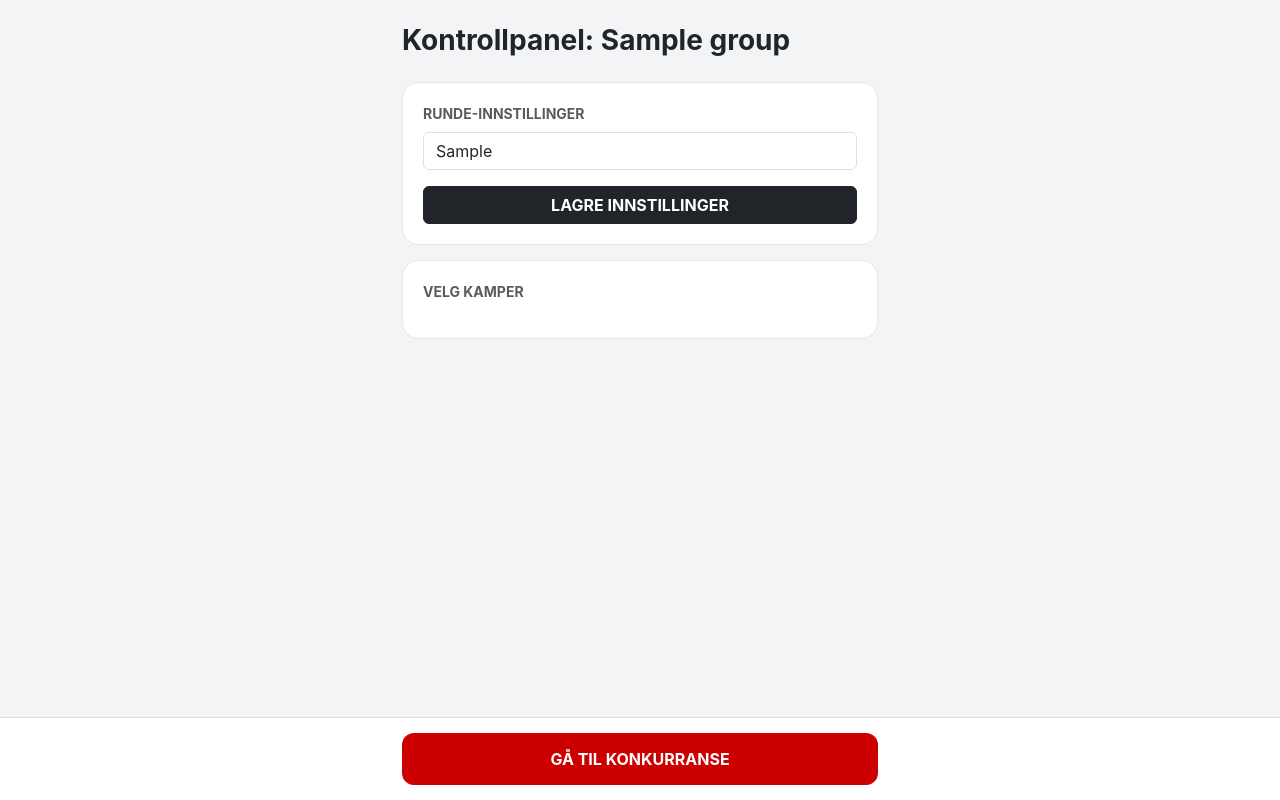
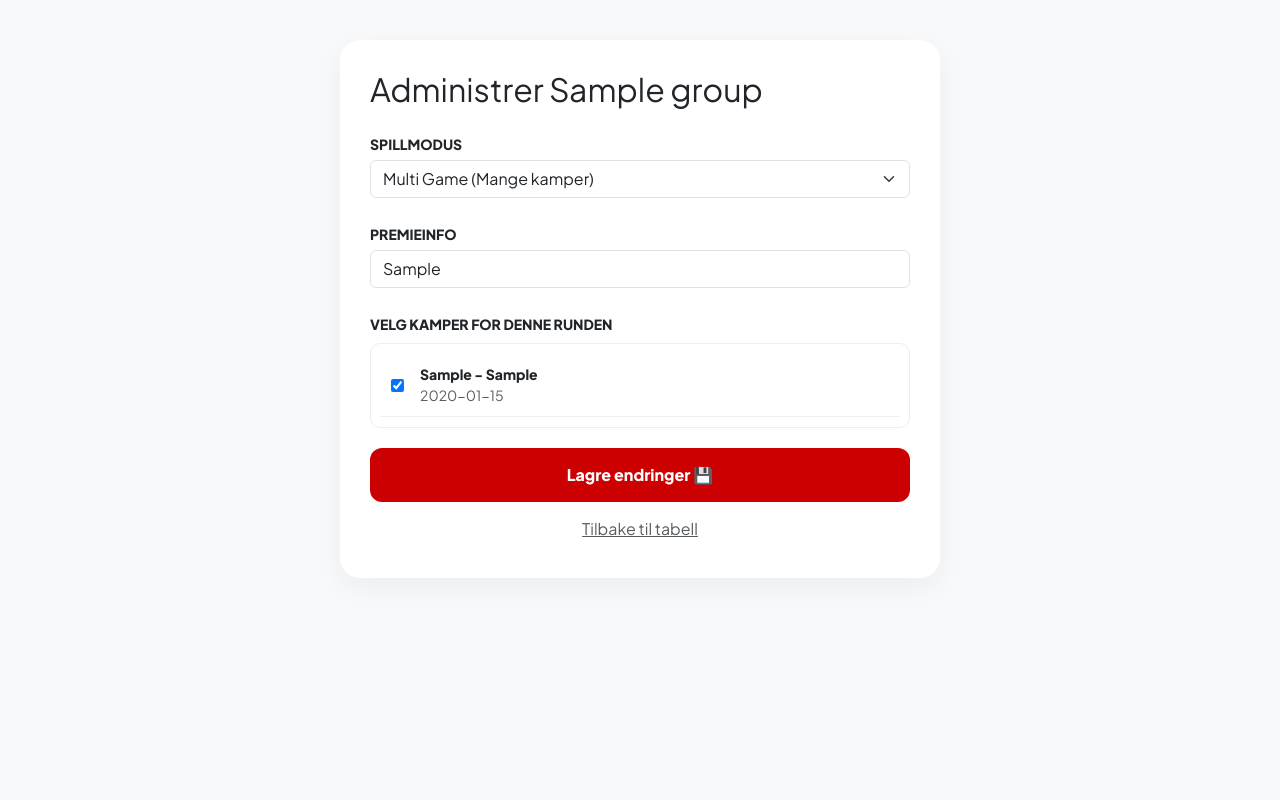
Before and after one commit to claseasybranding-ops/matchday-demo, a Flask app: a page that uses templates/group_admin.html in a window 1280 px wide. Run offline with Flask 3, Linux system fonts and the light colour scheme; tables that the repository leaves empty hold one stand-in row (values such as "Sample post").

Commit message:
Update group_admin.html

```diff
--- a/templates/group_admin.html
+++ b/templates/group_admin.html
@@ -5,69 +5,64 @@
     <meta name="viewport" content="width=device-width, initial-scale=1.0">
     <title>Admin | {{ group[1] }}</title>
     <link href="https://cdn.jsdelivr.net/npm/bootstrap@5.3.0/dist/css/bootstrap.min.css" rel="stylesheet">
+    <link href="https://fonts.googleapis.com/css2?family=Plus+Jakarta+Sans:wght@400;600;800&display=swap" rel="stylesheet">
     <style>
-        :root { --md-red: #cc0000; --md-bg: #f3f4f6; }
-        body { background-color: var(--md-bg); font-family: 'Inter', sans-serif; padding-bottom: 100px; }
-        .card-custom { background: white; border-radius: 16px; padding: 20px; margin-bottom: 15px; border: 1px solid #e5e7eb; }
-        .match-row { display: flex; align-items: center; justify-content: space-between; padding: 10px 0; border-bottom: 1px solid #eee; }
-        .team-logo { width: 25px; height: 25px; object-fit: contain; margin: 0 5px; }
-        .btn-main { background: var(--md-red); color: white; border: none; width: 100%; padding: 14px; border-radius: 12px; font-weight: 700; text-transform: uppercase; }
-        .fixed-bottom-nav { position: fixed; bottom: 0; left: 0; right: 0; background: white; padding: 15px; border-top: 1px solid #ddd; }
+        :root { --md-red: #cc0000; --md-dark: #1a1a1a; --md-bg: #f8f9fa; }
+        body { background-color: var(--md-bg); font-family: 'Plus Jakarta Sans', sans-serif; padding: 40px 20px; }
+        .admin-card { background: white; border-radius: 20px; padding: 30px; box-shadow: 0 10px 30px rgba(0,0,0,0.05); max-width: 600px; margin: auto; }
+        .match-row { display: flex; align-items: center; padding: 10px; border-bottom: 1px solid #eee; }
+        .btn-save { background: var(--md-red); color: white; border: none; padding: 15px; border-radius: 12px; font-weight: 800; width: 100%; margin-top: 20px; }
     </style>
 </head>
 <body>
+    <div class="admin-card">
+        <h2 class="fw-800 mb-4">Administrer {{ group[1] }}</h2>
 
-<div class="container mt-4" style="max-width: 500px;">
-    <h3 class="fw-bold mb-4">Kontrollpanel: {{ group[1] }}</h3>
-
-    <div class="card-custom">
-        <label class="small fw-bold text-muted text-uppercase mb-2 d-block">Runde-innstillinger</label>
-        <input type="text" id="prize-input" class="form-control mb-3" placeholder="Hva er premien?" value="{{ group[5] or '' }}">
-        <button class="btn btn-dark w-100 fw-bold" onclick="saveSettings()">LAGRE INNSTILLINGER</button>
+        <div class="mb-4">
+            <label class="fw-bold small text-uppercase">Spillmodus</label>
+            <select id="group-mode" class="form-select mt-1">
+                <option value="multi" {% if group[4] == 'multi' %}selected{% endif %}>Multi Game (Mange kamper)</option>
+                <option value="single" {% if group[4] == 'single' %}selected{% endif %}>Single Game (Fokus på én kamp)</option>
+            </select>
         </div>
 
-    <div class="card-custom">
-        <label class="small fw-bold text-muted text-uppercase mb-3 d-block">Velg kamper</label>
-        {% for m in all_fixtures %}
+        <div class="mb-4">
+            <label class="fw-bold small text-uppercase">Premieinfo</label>
+            <input type="text" id="prize-info" class="form-control mt-1" value="{{ group[5] or '' }}" placeholder="F.eks: En valgfri pizza">
+        </div>
+
+        <label class="fw-bold small text-uppercase mb-2">Velg kamper for denne runden</label>
+        <div style="max-height: 400px; overflow-y: auto; border: 1px solid #eee; border-radius: 10px; padding: 10px;">
+            {% for k in kamper %}
             <div class="match-row">
-            <div class="d-flex align-items-center">
-                <img src="{{ m[4] }}" class="team-logo">
-                <span class="small fw-bold">{{ m[2] }} - {{ m[3] }}</span>
-                <img src="{{ m[5] }}" class="team-logo">
+                <input type="checkbox" class="match-check me-3" value="{{ k[0] }}" {% if k[0] in valgte %}checked{% endif %}>
+                <div class="small">
+                    <strong>{{ k[2] }} - {{ k[3] }}</strong><br>
+                    <span class="text-muted">{{ k[6] }}</span>
                 </div>
-            <button class="btn btn-sm {% if m[0] in selected_ids %}btn-success{% else %}btn-outline-secondary{% endif %}" onclick="toggleMatch('{{ m[0] }}')">
-                {% if m[0] in selected_ids %}VALGT{% else %}VELG{% endif %}
-            </button>
             </div>
             {% endfor %}
         </div>
-</div>
 
-<div class="fixed-bottom-nav">
-    <div class="container" style="max-width: 500px;">
-        <a href="/group/{{ group[2] }}" class="btn-main d-block text-center text-decoration-none">GÅ TIL KONKURRANSE</a>
-    </div>
+        <button class="btn-save" onclick="saveSettings()">Lagre endringer 💾</button>
+        <a href="/group/{{ group[2] }}/leaderboard" class="btn btn-link w-100 text-muted mt-2">Tilbake til tabell</a>
     </div>
 
     <script>
         function saveSettings() {
+            const matches = [];
+            document.querySelectorAll('.match-check:checked').forEach(cb => matches.push(cb.value));
+
             fetch('/api/update_group_settings', {
                 method: 'POST',
                 headers: {'Content-Type': 'application/json'},
                 body: JSON.stringify({
-                group_id: {{ group[0] }},
-                mode: 'multi',
-                prize_info: document.getElementById('prize-input').value
+                    group_id_str: '{{ group[2] }}',
+                    mode: document.getElementById('group-mode').value,
+                    prize: document.getElementById('prize-info').value,
+                    matches: matches
                 })
             }).then(() => alert("Lagret!"));
-    }
-
-    function toggleMatch(fid) {
-        fetch('/api/toggle_match', {
-            method: 'POST',
-            headers: {'Content-Type': 'application/json'},
-            body: JSON.stringify({ group_id: {{ group[0] }}, fixture_id: fid })
-        }).then(() => location.reload());
         }
     </script>
 </body>
```
Lines whose indentation alone changed are shown as unchanged.
